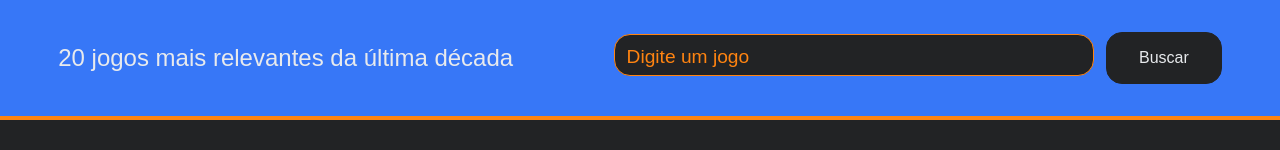
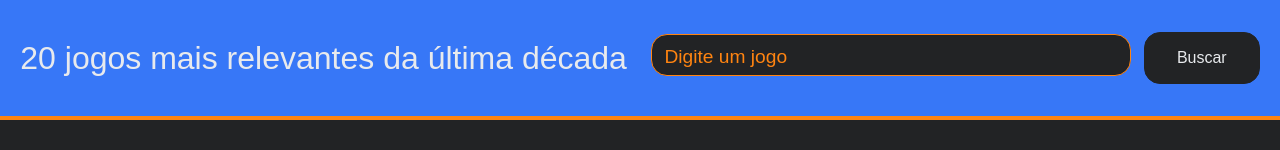
Before and after one commit to Barra1510/Imersao-Dev, a plain HTML site: page index.html in a window 1280 px wide. Shown: the top 150 px of the page. Drawn offline with Linux system fonts and the light colour scheme; a web font is replaced by a local one.

Commit message:
Update style.css

```diff
--- a/style.css
+++ b/style.css
@@ -39,7 +39,7 @@ header {
 }
 
 header h1 {
-    font-size: 1.5rem; /* Tamanho da fonte */
+    font-size: 2rem; /* Tamanho da fonte */
     margin: 0; /* Remove a margem padrão */
     font-weight: 500; /* Peso da fonte (médio) */
     white-space: nowrap; /* Impede a quebra de linha do texto */
```
